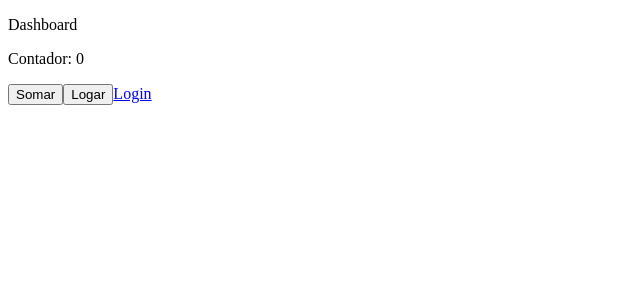
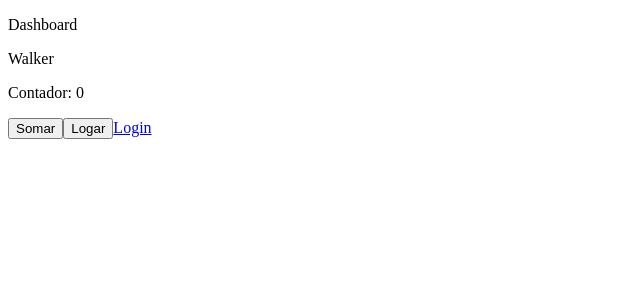
Before and after one commit to WalkerBrum/react-typescript, a React (Create React App) app: page /pagina-inicial in a window 1280 px wide. Shown: the top 300 px of the page, without its empty margins (0-640 px from the left). Built offline with nearby package versions, Linux system fonts and the light colour scheme.

Commit message:
feat: Add useContext

```diff
--- a/src/app/App.tsx
+++ b/src/app/App.tsx
@@ -1,9 +1,10 @@
-import { Routes } from "./routes"
+import { Routes } from "./routes";
+import { UsuarioLogadoProvider } from "./shared/contexts";
 
 export const App = () => {
   return (
-    <div className="App">
-      <Routes />
-    </div>
+    <UsuarioLogadoProvider>
+        <Routes />
+    </UsuarioLogadoProvider>
   );
 }
--- a/src/app/pages/dashboard/Dashboard.tsx
+++ b/src/app/pages/dashboard/Dashboard.tsx
@@ -1,20 +1,25 @@
 import { Link } from 'react-router-dom';
-import { useRef } from 'react';
+import { useContext, useRef } from 'react';
+import { UsuarioLogadoContext } from '../../shared/contexts';
 
 export const Dashboard = () => {
     // useRef pode ser usado para alterar algum valor por um tipo de ação do usuário, mas não quer fazer um re-render
     const counterRef = useRef({
         counter: 0
     });
+
     /*ou
       const counterRef = useRef(0);
       usar assim
       counterRef.current
     */
+    const usuarioLogadoContext = useContext(UsuarioLogadoContext);
+
 
     return (
         <div>
             <p>Dashboard</p>
+            <p>{usuarioLogadoContext.nomeDoUsuario}</p>
             <p>Contador: {counterRef.current.counter}</p>
             <button onClick={() => counterRef.current.counter++}>Somar</button>
             <button onClick={() => console.log(counterRef.current.counter)}>Logar</button>
--- a/src/app/pages/login/Login.tsx
+++ b/src/app/pages/login/Login.tsx
@@ -1,4 +1,5 @@
-import { useCallback, useEffect, useMemo, useState, useRef } from "react";
+import { useCallback, useEffect, useMemo, useState, useRef, useContext } from "react";
+import { UsuarioLogadoContext } from '../../shared/contexts';
 import { ButtonLogin } from "./components/ButtonLogin";
 import { InputLogin } from "./components/InputLogin";
 
@@ -37,11 +38,15 @@ export const Login = () => {
         console.log(password);
     }, [email, password]);
 
+    // Usando context
+    const { nomeDoUsuario } = useContext(UsuarioLogadoContext);
+
     return (
         <div>
             <form>
 
                 <p>Quantidade de caracteres no email: {emailLength}</p>
+                <p>{nomeDoUsuario}</p>
 
                 <InputLogin
                     label="Email"
--- a/src/app/pages/login/components/ButtonLogin.tsx
+++ b/src/app/pages/login/components/ButtonLogin.tsx
@@ -3,7 +3,6 @@ interface IButtonLoginProps {
     type?: "button" | "submit" | "reset";
     onClick: () => void;
     children: React.ReactNode;
-
 }
 export const ButtonLogin: React.FC<IButtonLoginProps> = ({ type, onClick, children }) => {
 
--- /dev/null
+++ b/src/app/shared/contexts/UsuarioLogado.tsx
@@ -0,0 +1,22 @@
+import { createContext } from "react";
+
+
+interface IUsuarioLogadoContextData {
+    nomeDoUsuario: string,
+}
+
+// Truque para mascara objeto vazio e não precisar declara-lo
+export const UsuarioLogadoContext = createContext<IUsuarioLogadoContextData>({} as IUsuarioLogadoContextData);
+
+interface IUsuarioLogadoProviderProps {
+    children: React.ReactNode;
+}
+
+ export const UsuarioLogadoProvider: React.FC<IUsuarioLogadoProviderProps> = ({ children }) => {
+
+    return (
+        <UsuarioLogadoContext.Provider value={{nomeDoUsuario: 'Walker'}}>
+            {children}
+        </UsuarioLogadoContext.Provider>
+    );
+}
--- a/src/app/shared/contexts/index.ts
+++ b/src/app/shared/contexts/index.ts
@@ -1 +1 @@
-export { };
+export * from './UsuarioLogado';
```
